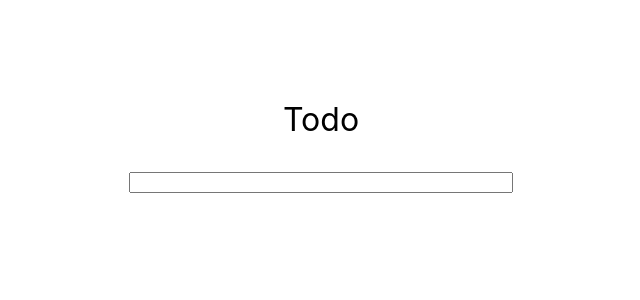
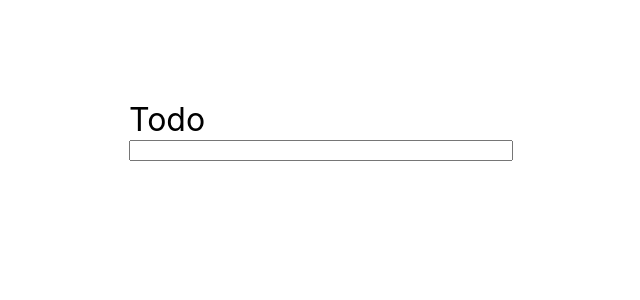
Before and after one commit to pssruthy/todo-react, a React (Create React App) app: page / in a window 1280 px wide. Shown: the top 300 px of the page, without its empty margins (319-959 px from the left). Built offline with nearby package versions, Linux system fonts and the light colour scheme.

Commit message:
Added feature to remove the todo
- Removing the todo will update the todo to default

```diff
--- a/src/components/Todo.js
+++ b/src/components/Todo.js
@@ -25,6 +25,7 @@ class Todo extends React.Component {
     this.toggleItemStatus = this.toggleItemStatus.bind(this);
     this.updateHeading = this.updateHeading.bind(this);
     this.removeItem = this.removeItem.bind(this);
+    this.removeTodo = this.removeTodo.bind(this);
   }
 
   removeItem(itemId) {
@@ -41,11 +42,11 @@ class Todo extends React.Component {
   }
 
   addItem(item) {
-    this.setState(({ items, lastItemId }) => {
-      const newItems = items.slice();
-      const id = lastItemId + 1;
-      newItems.push({ item, id, status: UNDONE });
-      return { items: newItems, lastItemId: id };
+    this.setState((state) => {
+      const items = state.items.slice();
+      const id = state.lastItemId + 1;
+      items.push({ item, id, status: UNDONE });
+      return { items, lastItemId: id };
     });
   }
 
@@ -58,11 +59,16 @@ class Todo extends React.Component {
     });
   }
 
+  removeTodo() {
+    this.setState({ heading: 'Todo', items: [], lastItemId: 0 });
+  }
+
   render() {
     return (
       <div className="todo">
         <TodoHeading
           handleKeyEnter={this.updateHeading}
+          removeTodo={this.removeTodo}
           heading={this.state.heading}
         />
         <TodoList
--- a/src/components/TodoHeading.js
+++ b/src/components/TodoHeading.js
@@ -24,14 +24,18 @@ class TodoHeading extends React.Component {
         <InputBox
           handleKeyEnter={this.handleKeyEnter}
           value={this.props.heading}
-          className="heading"
         />
       );
     }
     return (
-      <p onClick={this.setHeadingEditable} className="heading">
-        {this.props.heading}
-      </p>
+      <div className="heading-container">
+        <div onClick={this.setHeadingEditable} className="heading">
+          {this.props.heading}
+        </div>
+        <div className="remove-icon" onClick={this.props.removeTodo}>
+          X
+        </div>
+      </div>
     );
   }
 }
--- a/src/components/todo.css
+++ b/src/components/todo.css
@@ -41,13 +41,20 @@ input {
 
 .heading {
   font-size: xx-large;
-  text-align: center;
+  width: 80%;
 }
 
 .remove-icon {
   cursor: pointer;
   display: none;
+  padding: 1%;
   margin-right: 15px;
+  color: gray;
+}
+
+.heading-container {
+  display: flex;
+  justify-content: space-between;
 }
 
 .item-container {
@@ -58,3 +65,7 @@ input {
 .item-container:hover > .remove-icon {
   display: block;
 }
+
+.heading-container:hover > .remove-icon {
+  display: block;
+}
```
